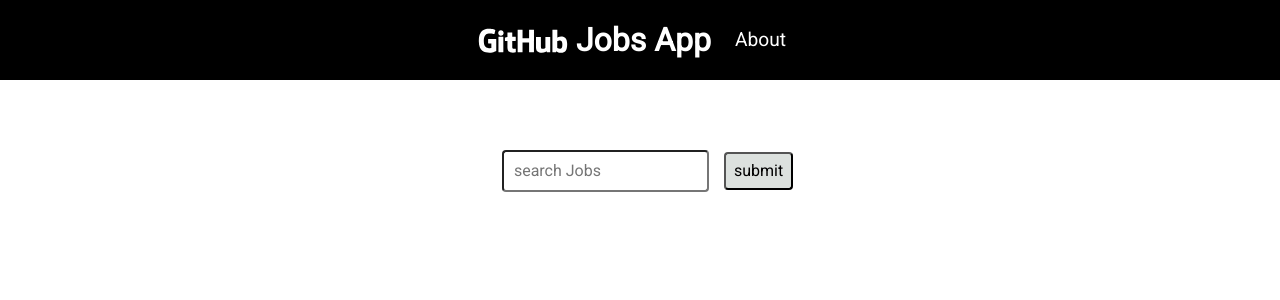
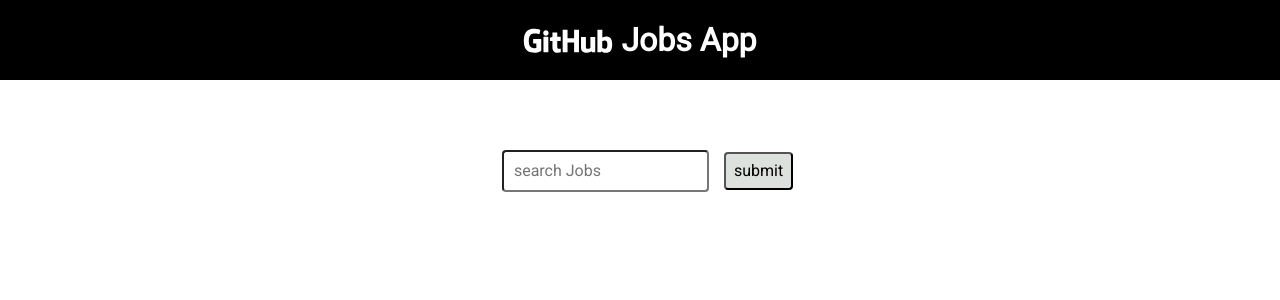
Before and after one commit to luke-h1/react-github-jobs, a React (Create React App) app: page / in a window 1280 px wide. Shown: the top 300 px of the page. Built offline with nearby package versions, Linux system fonts and the light colour scheme.

Commit message:
remove about page from Header

```diff
--- a/src/components/Header/Header.jsx
+++ b/src/components/Header/Header.jsx
@@ -12,11 +12,7 @@
             <DiGithubFull className="header-icon" />
             <h1 className="header-title">{title}</h1>
           </Link>
-          <div className="header-container">
-            <Link to="/about" className="header-link-item">
-              About
-            </Link>
-          </div>
+          <div className="header-container"></div>
         </div>
       </header>
     </>
```
Also changed, not shown: 1 other file (tests, documents, lock files or other folders).
